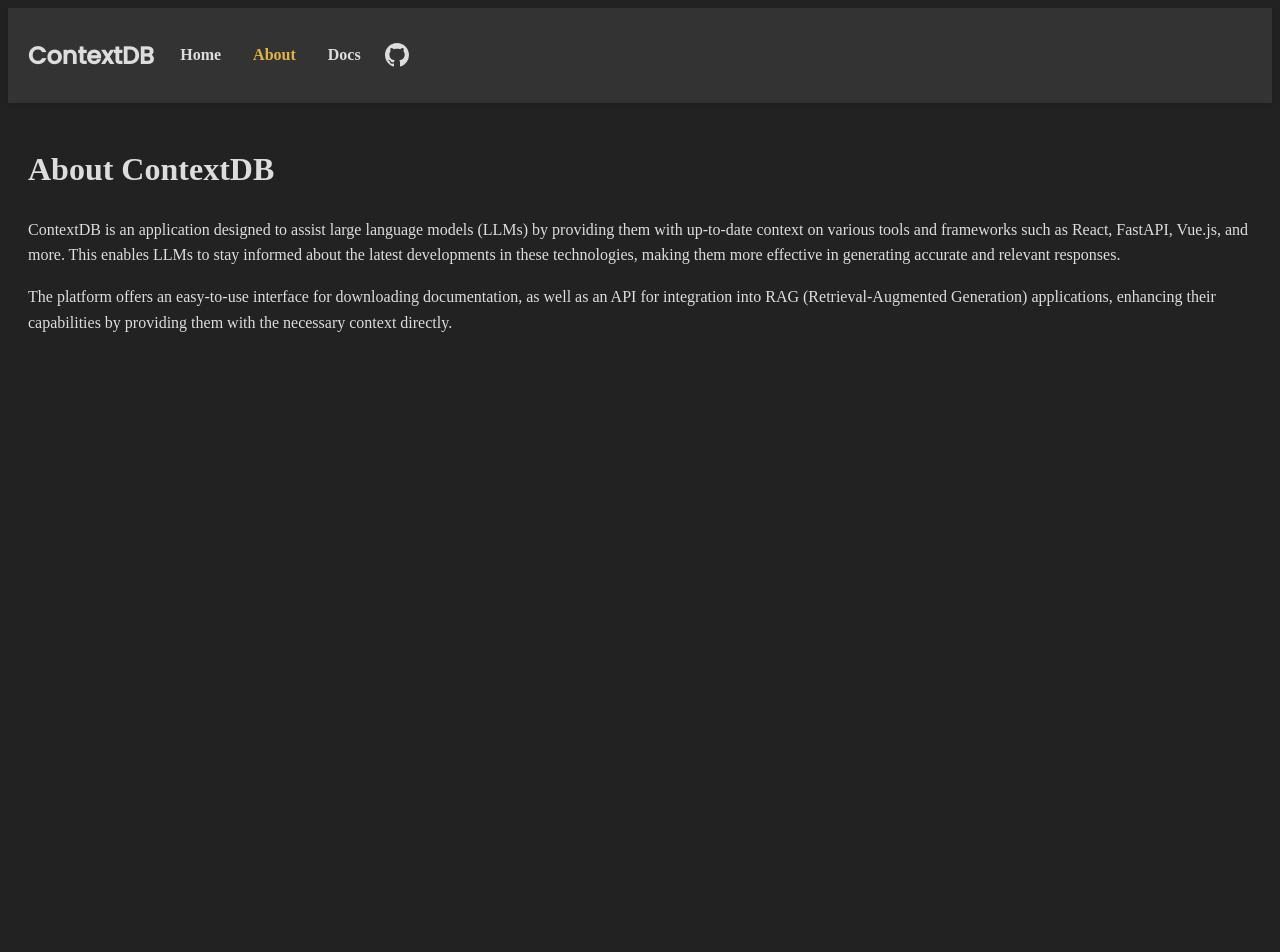
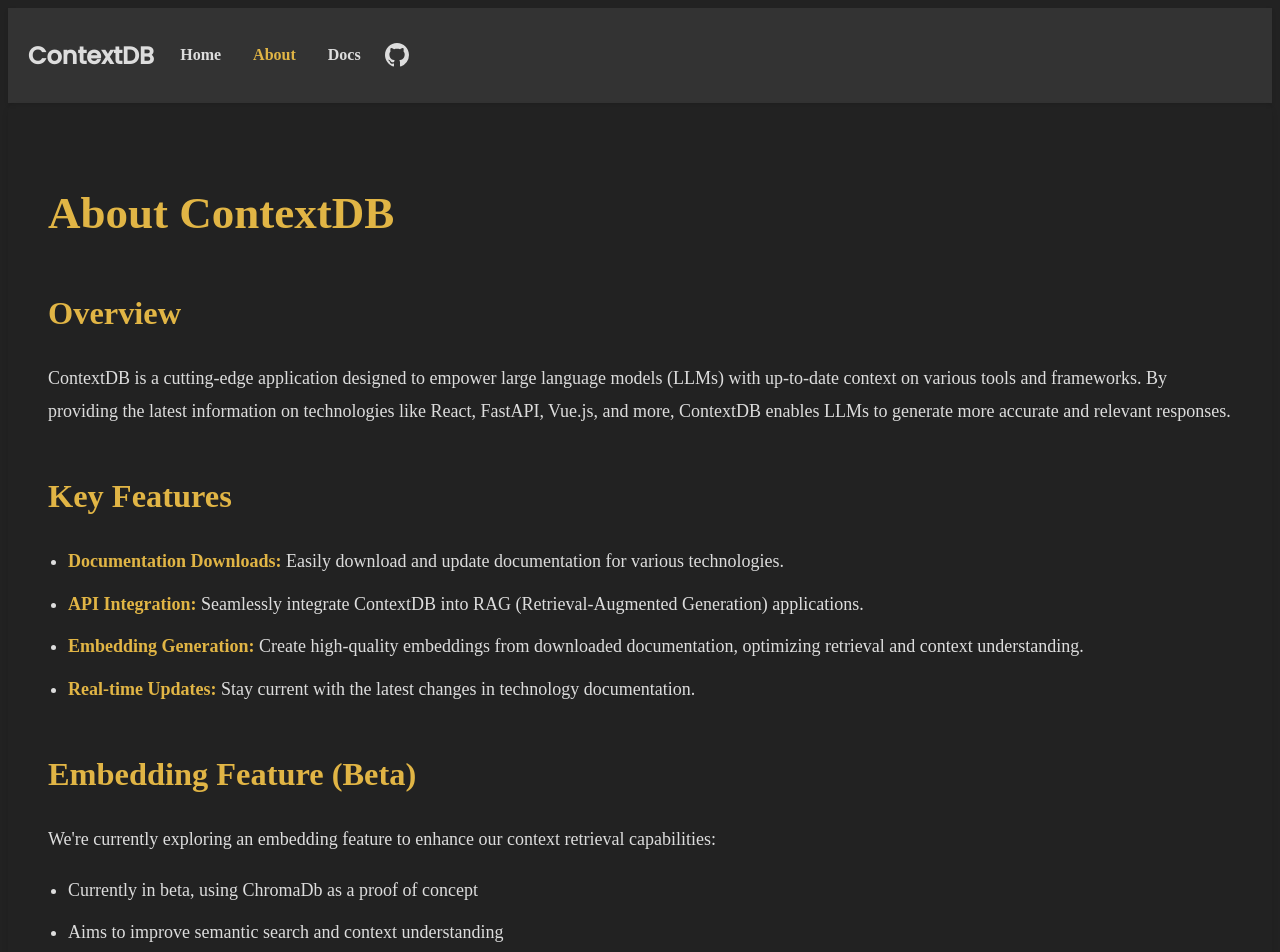
Before and after one commit to tech-terrace/contextdb, a Vue app in the folder frontend/: page /about in a window 1280 px wide. Shown: the top 952 px of the page. Before the commit the page ends 800 px from the top, so only its background shows below. Built offline with nearby package versions, Linux system fonts and the light colour scheme.

Commit message:
About page update

```diff
--- a/frontend/src/views/AboutView.vue
+++ b/frontend/src/views/AboutView.vue
@@ -1,15 +1,70 @@
 <template>
   <div class="about">
     <h1>About ContextDB</h1>
-    <p>ContextDB is an application designed to assist large language models (LLMs) by providing them with up-to-date context on various tools and frameworks such as React, FastAPI, Vue.js, and more. This enables LLMs to stay informed about the latest developments in these technologies, making them more effective in generating accurate and relevant responses.</p>
-    <p>The platform offers an easy-to-use interface for downloading documentation, as well as an API for integration into RAG (Retrieval-Augmented Generation) applications, enhancing their capabilities by providing them with the necessary context directly.</p>
+    <section>
+      <h2>Overview</h2>
+      <p>ContextDB is a cutting-edge application designed to empower large language models (LLMs) with up-to-date context on various tools and frameworks. By providing the latest information on technologies like React, FastAPI, Vue.js, and more, ContextDB enables LLMs to generate more accurate and relevant responses.</p>
+    </section>
+    <section>
+      <h2>Key Features</h2>
+      <ul>
+        <li><strong>Documentation Downloads:</strong> Easily download and update documentation for various technologies.</li>
+        <li><strong>API Integration:</strong> Seamlessly integrate ContextDB into RAG (Retrieval-Augmented Generation) applications.</li>
+        <li><strong>Embedding Generation:</strong> Create high-quality embeddings from downloaded documentation, optimizing retrieval and context understanding.</li>
+        <li><strong>Real-time Updates:</strong> Stay current with the latest changes in technology documentation.</li>
+      </ul>
+    </section>
+    <section>
+      <h2>Embedding Feature (Beta)</h2>
+      <p>We're currently exploring an embedding feature to enhance our context retrieval capabilities:</p>
+      <ul>
+        <li>Currently in beta, using ChromaDb as a proof of concept</li>
+        <li>Aims to improve semantic search and context understanding</li>
+        <li>Potential for more efficient information retrieval for LLMs</li>
+      </ul>
+      <p>This experimental feature is part of our ongoing efforts to optimize ContextDB's performance and explore new possibilities in context management for LLMs.</p>
+    </section>
   </div>
 </template>
 
-<style>
-  .about {
-    padding: 20px;
-    line-height: 1.6;
-    font-size: 16px;
-  }
+<style scoped>
+.about {
+  max-width: 100%;
+  margin: 0;
+  padding: 40px;
+  line-height: 1.8;
+  font-size: 18px;
+  color: var(--text-active-color);
+  border-radius: 8px;
+  box-shadow: 0 4px 6px rgba(0, 0, 0, 0.1);
+}
+
+h1 {
+  font-size: 2.5em;
+  color: var(--active-link-color);
+  margin-bottom: 30px;
+}
+
+h2 {
+  font-size: 1.8em;
+  color: var(--active-link-color);
+  margin-top: 30px;
+  margin-bottom: 20px;
+}
+
+section {
+  margin-bottom: 40px;
+}
+
+ul {
+  padding-left: 20px;
+}
+
+li {
+  margin-bottom: 10px;
+}
+
+strong {
+  color: var(--active-link-color);
+}
 </style>
--- a/frontend/src/views/HomeView.vue
+++ b/frontend/src/views/HomeView.vue
@@ -24,7 +24,7 @@
                 title="Copy Content"><i class="fas fa-copy"></i></span>
               <span class="icon-download" @click="downloadFile(framework.latest_doc_file_url)" title="Download File"><i
                   class="fas fa-download"></i></span>
-              <span class="icon-embeddings" @click="openEmbeddingsModal(framework.latest_doc_file_url)" title="Get Embeddings">
+              <span class="icon-embeddings" @click="framework.latest_doc_file_url && openEmbeddingsModal(framework.latest_doc_file_url)" title="Get Embeddings">
                 <i class="fas fa-brain"></i>
               </span>
             </div>
```
